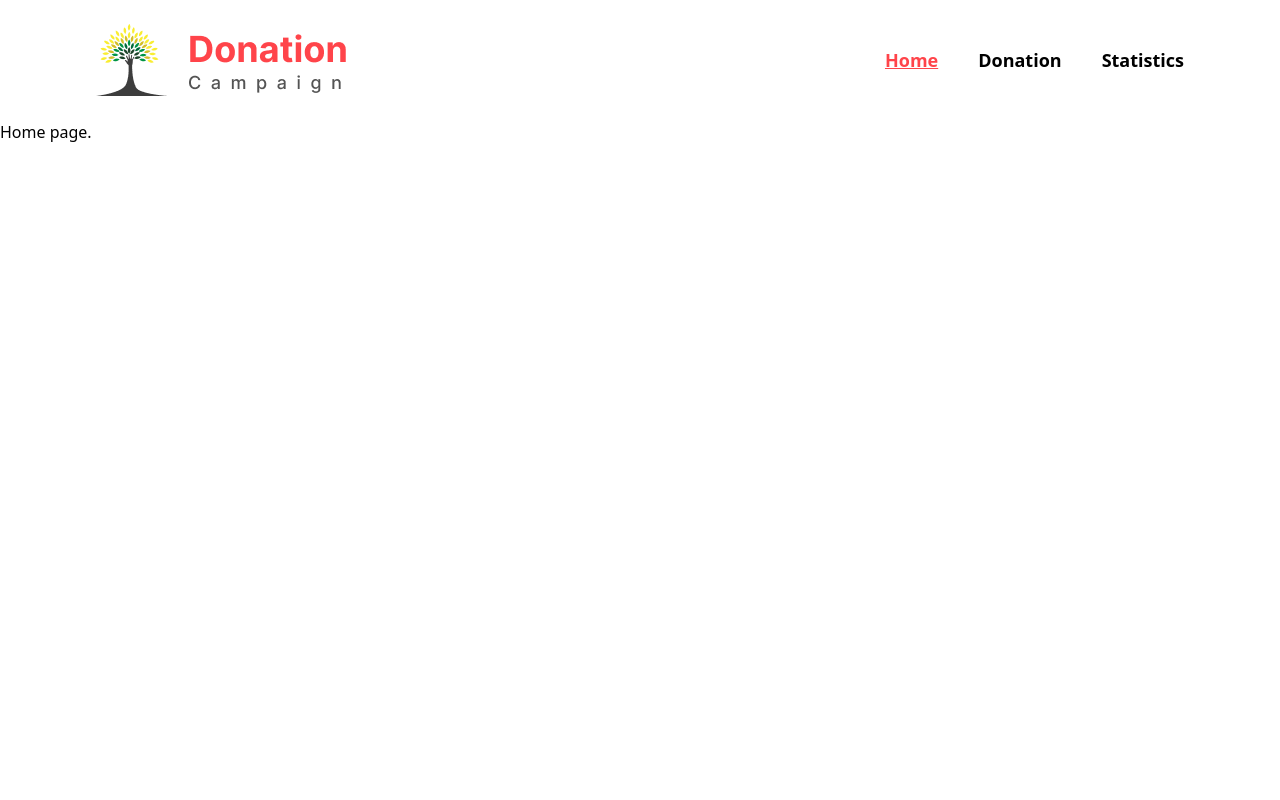
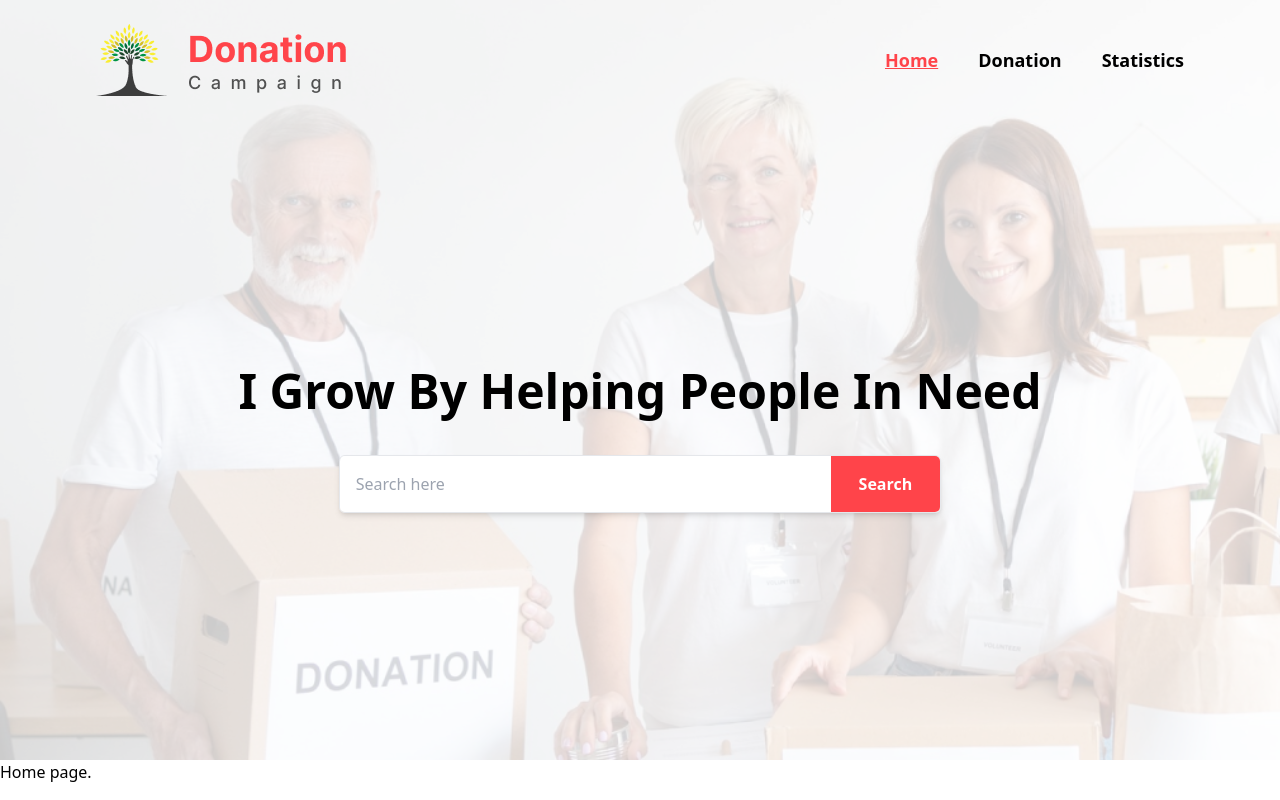
Before and after one commit to najrulislam38/donation-campaign, a React (Vite) app: page / in a window 1280 px wide. Built offline with nearby package versions, Linux system fonts and the light colour scheme.

Commit message:
Added banner section and set the background image to the header section

```diff
--- /dev/null
+++ b/src/components/Header/Banner.jsx
@@ -0,0 +1,29 @@
+const Banner = () => {
+  return (
+    <section className="max-w-[1500px] mx-auto h-[80vh] px-5 md:px-12 lg:px-24">
+      <div className=" w-full h-full flex justify-center items-center text-center">
+        <div>
+          <h1 className="text-5xl font-bold mb-10">
+            I Grow By Helping People In Need
+          </h1>
+          <form className="w-9/12 mx-auto relative rounded-md overflow-hidden border shadow-md">
+            <input
+              type="text"
+              name="donation-name"
+              id=""
+              placeholder="Search here"
+              className="p-4 w-full outline-none"
+            />
+            <input
+              type="submit"
+              value="Search"
+              className="bg-[#FF444A] py-4 px-7 text-white text-base font-semibold absolute top-0 right-0"
+            />
+          </form>
+        </div>
+      </div>
+    </section>
+  );
+};
+
+export default Banner;
--- /dev/null
+++ b/src/components/Header/Header.css
@@ -0,0 +1,8 @@
+#header{
+    width: 100%;
+    height: 100%;
+    background-image: url('/assets/Rectangle 4281.png') , linear-gradient( 90deg, rgba(255, 255, 255, 0.8), rgba(255, 255, 255, 0.8));
+    background-repeat: no-repeat;
+    background-size: cover;
+    background-blend-mode: overlay;
+}
--- a/src/components/Header/Header.jsx
+++ b/src/components/Header/Header.jsx
@@ -1,9 +1,23 @@
+import { useLocation } from "react-router-dom";
+import Banner from "./Banner";
 import Navbar from "./Navbar";
+import "./Header.css";
 
 const Header = () => {
+  const { pathname } = useLocation();
+  console.log(pathname);
   return (
-    <header>
-      <Navbar></Navbar>
+    <header className="w-full h-fit">
+      {pathname === "/" ? (
+        <div id="header">
+          <Navbar></Navbar>
+          <Banner></Banner>
+        </div>
+      ) : (
+        <div>
+          <Navbar></Navbar>
+        </div>
+      )}
     </header>
   );
 };
```
